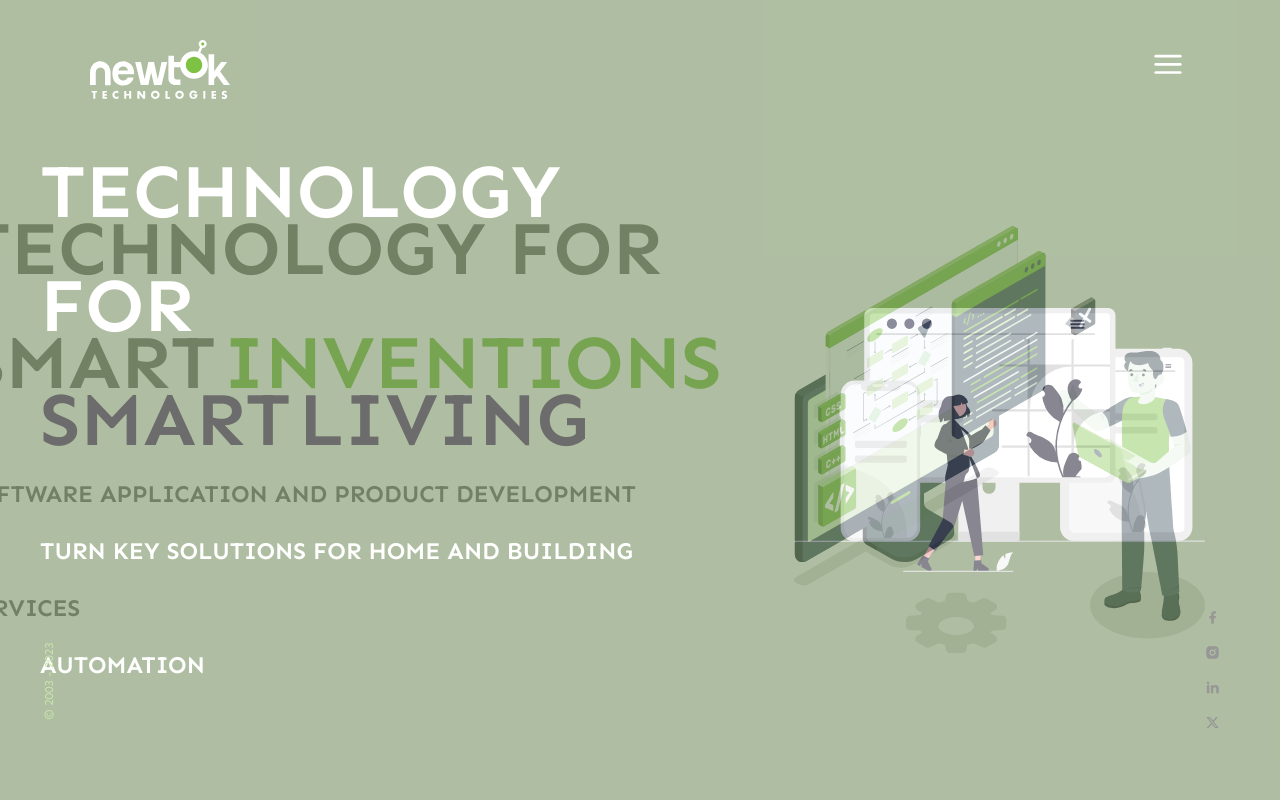
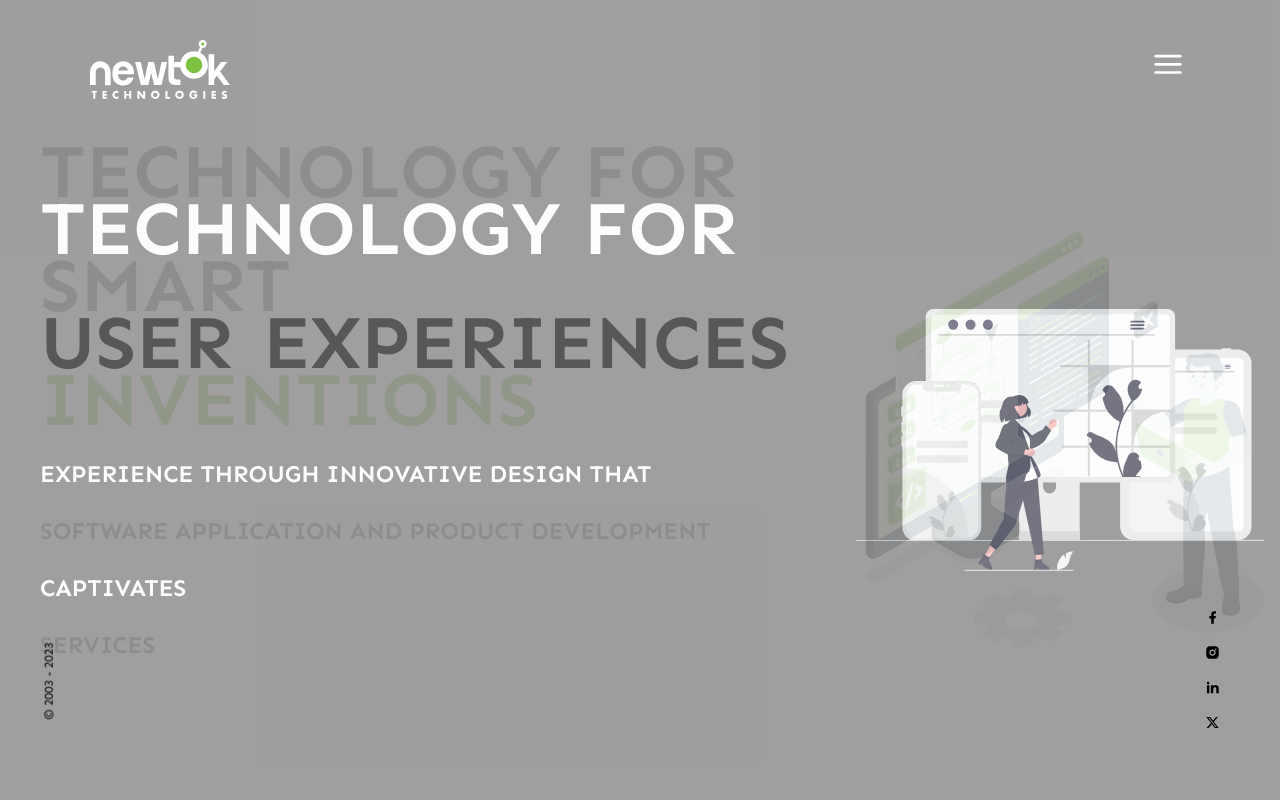
Before and after one commit to NewTokTech/NewTok, a Next.js app: page / in a window 1280 px wide. Shown: the top 800 px of the page. Built offline with nearby package versions, Linux system fonts and the light colour scheme.

Commit message:
midlaj: bugs fixing

```diff
--- /dev/null
+++ b/src/app/_document.tsx
@@ -0,0 +1,24 @@
+"use client";
+
+import Script from "next/script";
+import React from "react";
+
+const Document = () => {
+  return (
+    <>
+      <Script id="chat-bot" type="text/javascript">
+        {`var Tawk_API=Tawk_API||{}, Tawk_LoadStart=new Date();
+(function(){
+var s1=document.createElement("script"),s0=document.getElementsByTagName("script")[0];
+s1.async=true;
+s1.src='https://embed.tawk.to/652cdac8eb150b3fb9a1b700/1hcrjd84r';
+s1.charset='UTF-8';
+s1.setAttribute('crossorigin','*');
+s0.parentNode.insertBefore(s1,s0);
+})();`}
+      </Script>
+    </>
+  );
+};
+
+export default Document;
--- a/src/app/globals.css
+++ b/src/app/globals.css
@@ -1,6 +1,58 @@
 @tailwind base;
 @tailwind components;
 @tailwind utilities;
+
+.spinner {
+  position: relative;
+  width: 33.6px;
+  height: 33.6px;
+  perspective: 67.2px;
+}
+
+.spinner div {
+  width: 100%;
+  height: 100%;
+  background: #000000;
+  position: absolute;
+  left: 50%;
+  transform-origin: left;
+  animation: spinner-16s03x 2.8s infinite;
+}
+
+.spinner div:nth-child(1) {
+  animation-delay: 0.21s;
+}
+
+.spinner div:nth-child(2) {
+  animation-delay: 0.42s;
+}
+
+.spinner div:nth-child(3) {
+  animation-delay: 0.63s;
+}
+
+.spinner div:nth-child(4) {
+  animation-delay: 0.84s;
+}
+
+.spinner div:nth-child(5) {
+  animation-delay: 1.0499999999999998s;
+}
+
+@keyframes spinner-16s03x {
+  0% {
+     transform: rotateY(0deg);
+  }
+
+  50%, 80% {
+     transform: rotateY(-180deg);
+  }
+
+  90%, 100% {
+     opacity: 0;
+     transform: rotateY(-180deg);
+  }
+}
 
 
 * {
--- a/src/app/layout.tsx
+++ b/src/app/layout.tsx
@@ -1,41 +1,40 @@
 import Navbar from "@/components/navbar/Navbar";
 import "./globals.css";
 import type { Metadata } from "next";
-import Footer from "@/components/footer/Footer";
-import { Sen } from 'next/font/google'
+import { Sen } from "next/font/google";
 import FooterTest from "@/components/footer/FooterTest";
-
+import Document from "./_document";
 
 export const metadata: Metadata = {
   title: "Newtok Technologies",
   description: "Technology for smart Inventions",
   icons: {
-    icon: ['/favicon/favicon.svg'],
-    apple: ['/favicon/apple-touch-icon.png?v=4'],
-    shortcut: ['/favicon/apple-touch-icon.png']
+    icon: ["/favicon/favicon.svg"],
+    apple: ["/favicon/apple-touch-icon.png?v=4"],
+    shortcut: ["/favicon/apple-touch-icon.png"],
   },
-  manifest: '/favicon/site.webmanifest'
+  manifest: "/favicon/site.webmanifest",
 };
 
 const sen = Sen({
-  subsets: ['latin'],
-  display: 'swap',
-})
+  subsets: ["latin"],
+  display: "swap",
+});
 
 export default function RootLayout({
   children,
 }: {
   children: React.ReactNode;
 }) {
-
   return (
     <html lang="en">
-      <head>
-      </head>
-      <body className={ sen.className + " bg-backgound "}>
-        <Navbar />
-        {children}
-        <FooterTest />
+      <head></head>
+      <body className={sen.className + " bg-backgound relative"}>
+          <Navbar />
+          {children}
+          <FooterTest />
+
+          <Document />
       </body>
     </html>
   );
--- a/src/components/banner/Banner.tsx
+++ b/src/components/banner/Banner.tsx
@@ -15,24 +15,24 @@ const Baneer = () => {
   const [activeIndex, setActiveIndex] = useState(0);
 
   const images = [
-
     {
-      img: '/svg/undraw_web_devices_re_m8sc.svg',
+      img: "/svg/undraw_web_devices_re_m8sc.svg",
       color: "bg-primary",
       textOne: "TECHNOLOGY FOR ",
-      textTwo: "SMART",
-      textThree: "LIVING",
-      textP: "TURN KEY SOLUTIONS FOR HOME AND BUILDING AUTOMATION",
+      textTwo: "ENTERPRISE ",
+      textThree: "SOLUTIONS",
+      textP: "BUSINESS PROCESS AUTOMATION AND SOLUTIONS",
       textColor: "text-white",
       textColorOne: "text-dark",
       textColorTwo: "text-dark",
       copyright_social: "text-white",
     },
+
     {
-      img: '/svg/Group 239.svg',
+      img: "/svg/Group 239.svg",
       color: "bg-white",
       textOne: "TECHNOLOGY FOR ",
-      textTwo: "SMART",
+      textTwo: "SMART ",
       textThree: "INVENTIONS",
       textP: "SOFTWARE APPLICATION AND PRODUCT DEVELOPMENT SERVICES",
       textColor: " text-secondary",
@@ -40,13 +40,14 @@ const Baneer = () => {
       textColorTwo: "text-primary",
       copyright_social: "text-primary",
     },
+
     {
-      img: '/svg/undraw_web_devices_re_m8sc.svg',
+      img: "/svg/undraw_web_devices_re_m8sc.svg",
       color: "bg-secondary",
-      textOne: "TECHNOLOGY FOR ",
-      textTwo: "SMART",
-      textThree: "LIVING",
-      textP: "TURN KEY SOLUTIONS FOR HOME AND BUILDING AUTOMATION",
+      textOne: "TECHNOLOGY FOR",
+      textTwo: "USER ",
+      textThree: "EXPERIENCES",
+      textP: "EXPERIENCE THROUGH INNOVATIVE DESIGN THAT CAPTIVATES",
       textColor: "text-white",
       textColorOne: "text-dark",
       textColorTwo: "text-dark",
@@ -54,98 +55,51 @@ const Baneer = () => {
     },
   ];
 
-
-  const nextSlide = () => {
-    setActiveIndex((prevIndex) =>
-      prevIndex === images.length - 1 ? 0 : prevIndex + 1
-    );
-  };
-
   useEffect(() => {
-    const slideInterval = setInterval(nextSlide, 3000);
+    const slideInterval = setInterval(() => {
+      setActiveIndex((prevIndex) =>
+        prevIndex === images.length - 1 ? 0 : prevIndex + 1
+      );
+    }, 3000);
 
     return () => {
       clearInterval(slideInterval);
     };
   }, []);
 
-
   return (
     <div className="relative w-full h-screen banner">
-      {/* Carousel wrapper */}
       <div className="relative h-screen overflow-hidden">
         {images.map((data, index) => (
           <div
             key={index}
-            className={`${data.color
-              } absolute w-full h-screen transform transition-all ease-in-out duration-1000 ${index === activeIndex ? "opacity-0" : "opacity-100"
-              }`}
+            className={`${
+              data.color
+            } absolute w-full h-screen transform transition-all ease-in-out duration-1000 ${
+              index === activeIndex ? "opacity-100" : "opacity-0"
+            }`}
           >
-            <div className=" grid-cols-1 md:grid-cols-2 lg:grid-cols-5 gap-4 grid h-screen ">
+            <div className=" flex justify-between h-screen ">
               <div className="col-span-3 p-10 lg:flex lg:justify-end lg:items-center hidden">
                 <h1 className="text-dark xl:text-[76px] lg:text-[50px] font-semibold text">
                   <span className={`${data.textColor} mt-0`}>
-                    {data.textOne}{" "}
+                    {data.textOne}
                   </span>
                   <br />
                   <span className={`${data.textColorOne} mt-0`}>
                     {data.textTwo}
                   </span>
-                  <span className="mr-2">{/* Add space here */}</span>
+                  <span className="mr-2"></span>
                   <span className={`${data.textColorTwo} mt-0 `}>
                     {data.textThree}
                   </span>
                   <br />
                   <span className={`${data.textColor} mt-0 lg:text-[24px]`}>
-                    {" "}
                     {data.textP}
-                  </span>{" "}
+                  </span>
                 </h1>
               </div>
-              <div className={`copyright`}>
-                <h1 className={`${data.copyright_social}`}> © 2003 - 2023</h1>
 
-              </div>
-              <ul className="social">
-                <li >
-                  <a
-                    href="https://www.facebook.com/newtoksoft/"
-                    className="facebook"
-                    target="_blank"
-
-                  >
-                    <RiFacebookFill />
-                  </a>
-                </li>
-                <li>
-                  <a
-                    href="https://instagram.com/newtoktech"
-                    className="instagram"
-                    target="_blank"
-                  >
-                    <RiInstagramFill />
-                  </a>
-                </li>
-                <li>
-                  <a
-                    href="https://www.linkedin.com/company/newtok-technologies-pvt-ltd-india/"
-                    className="linkedin"
-                    target="_blank"
-                  >
-                    <RiLinkedinFill />
-                  </a>
-                </li>
-
-                <li>
-                  <a
-                    href="https://x.com/"
-                    className="twitter"
-                    target="_blank"
-                  >
-                    <RiTwitterXFill />
-                  </a>
-                </li>
-              </ul>
               <div
                 className={`col-span-2 p-4 h-screen lg:mt-10 mt-0 flex justify-start items-center`}
               >
@@ -179,12 +133,50 @@ const Baneer = () => {
                     </span>{" "}
                   </h1>
                 </div>
-
               </div>
             </div>
           </div>
         ))}
       </div>
+
+      <div className={`copyright`}>
+        <h1> © 2003 - 2023</h1>
+      </div>
+      <ul className="social text-white">
+        <li>
+          <a
+            href="https://www.facebook.com/newtoksoft/"
+            className="facebook"
+            target="_blank"
+          >
+            <RiFacebookFill />
+          </a>
+        </li>
+        <li>
+          <a
+            href="https://instagram.com/newtoktech"
+            className="instagram"
+            target="_blank"
+          >
+            <RiInstagramFill />
+          </a>
+        </li>
+        <li>
+          <a
+            href="https://www.linkedin.com/company/newtok-technologies-pvt-ltd-india/"
+            className="linkedin"
+            target="_blank"
+          >
+            <RiLinkedinFill />
+          </a>
+        </li>
+
+        <li>
+          <a href="https://x.com/" className="twitter" target="_blank">
+            <RiTwitterXFill />
+          </a>
+        </li>
+      </ul>
     </div>
   );
 };
--- a/src/components/banner/banner.css
+++ b/src/components/banner/banner.css
@@ -1,167 +1,120 @@
 
-.go-to-top {
-    font-size: 10px;
-    position: absolute;
-    left: calc(7% - 50px);
-    bottom: 59px;
-    transform: rotate(-90deg);
+
+.social li {
+  display: block;
+  margin: 20px 0px;
+}
+.social li a {
+  display: block;
+  font-size: 15px;
+  color: #000;
+  cursor: pointer;
   -webkit-transition: all 0.3s cubic-bezier(0.1, 0.1, 0.25, 0.9);
   transition: all 0.3s cubic-bezier(0.1, 0.1, 0.25, 0.9);
-    color: #e9e9e9;
-    letter-spacing: 6px;
-    opacity: 0.5;
 }
-  .go-to-top .arrow {
-    position: absolute;
-    right: -40px;
-    width: 12px;
-    top: 0px;
-    animation: slideInDown 2s ease-in-out infinite;
+.social li a.facebook:hover {
+  color: #3b5998;
 }
-  .go-to-top .first-line {
-    width: 20px;
-    position: absolute;
-    right: -80px;
-    top: -4px;
-    transform: rotate(0deg);
-    animation: slideInUp 2s ease-in-out infinite;
+.social li a.instagram:hover {
+  color: #d82c7d;
 }
-  .go-to-top .second-line {
-    width: 20px;
-    position: absolute;
-    right: -35px;
-    top: -4px;
-    transform: rotate(0deg);
-    animation: slideInDown 2s ease-in-out infinite;
+.social li a.pinterest:hover {
+  color: #e60023;
 }
-  .go-to-top::before {
-    width: 13px;
-    height: 21px;
-    background: url(/public/images/scroll-top.png) no-repeat center;
+.social li a.linkedin:hover {
+  color: #0077b5;
+}
+
+.social li a.twitter:hover {
+  color: #ffffff;
+}
+.social li a:hover {
+  -webkit-transition: all 0.3s cubic-bezier(0.1, 0.1, 0.25, 0.9);
+  transition: all 0.3s cubic-bezier(0.1, 0.1, 0.25, 0.9);
+}
+.social li a:hover i {
+  -webkit-transition: all 0.3s cubic-bezier(0.1, 0.1, 0.25, 0.9);
+  transition: all 0.3s cubic-bezier(0.1, 0.1, 0.25, 0.9);
+}
+.social li a.facebook:hover,
+.social li a.facebook:active,
+.social li a.facebook:focus {
+  color: #3b5998;
+}
+.social li a.twitter:hover,
+.social li a.g-plus:active,
+.social li a.g-plus:focus {
+  transition: 0.1s;
+  color: #ffffff;
+}
+.social li a.instagram:hover,
+.social li a.instagram:active,
+.social li a.instagram:focus {
+  transition: 0.1s;
+  color: #d82c7d;
+}
+.social li a.linkedin:hover,
+.social li a.linkedin:active,
+.social li a.linkedin:focus {
+  transition: 0.1s;
+  color: #0077b5;
+  background-color: transparent;
+}
+
+.social.side {
+  position: fixed;
+  left: 0px;
+  top: calc(50% - 34px);
+  z-index: 999;
+}
+.social.side li {
+  display: block;
+  margin: 0px;
+}
+.social.side li a {
+  background: #e21c3b;
+  color: #ffffff;
+  width: 34px;
+  height: 34px;
+  display: flex;
+  align-items: center;
+  justify-content: center;
+}
+.social.side li a.facebook {
+  border-radius: 0px 7px 0px 0px;
+  overflow: hidden;
+}
+.social.side li a.facebook:hover {
+  background: #3b5998;
+  color: #ffffff;
+}
+.social.side li a.instagram {
+  position: relative;
+  border-radius: 0px 0px 7px 0px;
+  overflow: hidden;
+}
+.social.side li a.instagram::after {
+  content: "";
   display: block;
   position: absolute;
-    right: -40px;
-    transform: rotate(90deg);
+  left: 0px;
+  top: 0px;
+  width: 100%;
+  height: 100%;
+  background: linear-gradient(45deg, #ff9341, #fc2e7d, #a23cad);
+  opacity: 0;
+  transition: all 0.3s cubic-bezier(0.32, 0.1, 0.3, 1);
+  z-index: 0;
 }
-  @keyframes slideInUp {
-    0% {
-      -webkit-transform: translateX(10px);
-      -ms-transform: translateX(10px);
-      transform: translateX(10px);
+.social.side li a.instagram i {
+  position: relative;
+  z-index: 1;
 }
-    50% {
-      -webkit-transform: translateY(0);
-      -ms-transform: translateY(0);
-      transform: translateY(0);
+.social.side li a.instagram:hover {
+  color: #ffffff;
 }
-    100% {
-      -webkit-transform: translateX(10px);
-      -ms-transform: translateX(10px);
-      transform: translateX(10px);
-    }
-  }
-  @keyframes slideInDown {
-    0% {
-      -webkit-transform: translateX(-10px);
-      -ms-transform: translateX(-10px);
-      transform: translateX(-10px);
-    }
-    50% {
-      -webkit-transform: translateY(0);
-      -ms-transform: translateY(0);
-      transform: translateY(0);
-    }
-    100% {
-      -webkit-transform: translateX(-10px);
-      -ms-transform: translateX(-10px);
-      transform: translateX(-10px);
-    }
-  }
-  @keyframes rotateInDownLeft {
-    0% {
-      -webkit-transform-origin: left bottom;
-      -ms-transform-origin: left bottom;
-      transform-origin: left bottom;
-      -webkit-transform: rotate(-90deg);
-      -ms-transform: rotate(-90deg);
-      transform: rotate(-90deg);
-      opacity: 0;
-    }
-    100% {
-      -webkit-transform-origin: left bottom;
-      -ms-transform-origin: left bottom;
-      transform-origin: left bottom;
-      -webkit-transform: rotate(0);
-      -ms-transform: rotate(0);
-      transform: rotate(0);
+.social.side li a.instagram:hover::after {
   opacity: 1;
-    }
-  }
-  @-webkit-keyframes spinAround {
-    from {
-      -webkit-transform: rotate(0deg);
-      transform: rotate(0deg);
-    }
-    to {
-      -webkit-transform: rotate(359deg);
-      transform: rotate(359deg);
-    }
-  }
-  @keyframes spinAround {
-    from {
-      -webkit-transform: rotate(0deg);
-      transform: rotate(0deg);
-    }
-    to {
-      -webkit-transform: rotate(359deg);
-      transform: rotate(359deg);
-    }
-  }
-  @keyframes bounceRight {
-    0%,
-    20%,
-    50%,
-    80%,
-    100% {
-      -webkit-transform: translateX(0);
-      -ms-transform: translateX(0);
-      transform: translateX(0);
-    }
-    40% {
-      -webkit-transform: translateX(-10px);
-      -ms-transform: translateX(-10px);
-      transform: translateX(-10px);
-    }
-    60% {
-      -webkit-transform: translateX(-5px);
-      -ms-transform: translateX(-5px);
-      transform: translateX(-5px);
-    }
-  }
-  @keyframes animeMatrix {
-    0% {
-      transform: matrix(1, 0, 0, 1, 0, 0);
-    }
-    50% {
-      transform: matrix(0.99, 0, 0, 1, 5, -10);
-    }
-    100% {
-      transform: matrix(1, 0, 0, 1, 0, 0);
-    }
-  }
-  @keyframes float {
-    0% {
-      box-shadow: 0 5px 15px 0px rgba(0, 0, 0, 0.6);
-      transform: translatey(0px);
-    }
-    50% {
-      box-shadow: 0 25px 15px 0px rgba(0, 0, 0, 0.2);
-      transform: translatey(-20px);
-    }
-    100% {
-      box-shadow: 0 5px 15px 0px rgba(0, 0, 0, 0.6);
-      transform: translatey(0px);
-    }
 }
 
   .banner .copyright {
@@ -171,4 +124,5 @@
     bottom: 110px;
     left: 10px;
     font-size: 12px;
+    color: #000;
   }
--- a/src/components/footer/FooterTest.tsx
+++ b/src/components/footer/FooterTest.tsx
@@ -51,8 +51,10 @@ const FooterTest = () => {
   return (
     <>
       <div className="h-screen bg-[#090b0a] flex flex-col justify-end text-white pt-10">
-        <div className="py-24 px-2 xl:px-24 border-b-[1px] border-[#171919] lg:w-4/5 lg:mx-auto">
-          <div className="p-16"></div>
+        <div className="py-24 px-2 xl:px-24 border-b-[1px] border-[#171919] lg:mx-auto">
+          <div className="p-16">
+
+          </div>
 
           <div className="flex justify-between align-baseline gap-36">
             <div className="flex flex-col justify-between gap-3 mx-auto ">
--- a/src/components/footer/footer.css
+++ b/src/components/footer/footer.css
@@ -255,7 +255,7 @@ footer .col-container {
 }
 
 .social li a.twitter:hover {
-  color: #010101;
+  color: #ffffff;
 }
 .social li a:hover {
   -webkit-transition: all 0.3s cubic-bezier(0.1, 0.1, 0.25, 0.9);
@@ -274,7 +274,7 @@ footer .col-container {
 .social li a.g-plus:active,
 .social li a.g-plus:focus {
   transition: 0.1s;
-  color: #000000;
+  color: #ffffff;
 }
 .social li a.instagram:hover,
 .social li a.instagram:active,
--- a/src/components/navbar/Navbar.tsx
+++ b/src/components/navbar/Navbar.tsx
@@ -12,6 +12,7 @@ import {
   RiInstagramFill,
   RiLinkedinFill,
 } from "react-icons/ri";
+import { AiOutlineCaretDown, AiOutlineCaretUp } from 'react-icons/ai'
 
 const Navbar = () => {
   const [isOpen, setIsOpen] = useState(false);
```
Also changed, not shown: src/app/Loading.tsx (added, +7 -0 lines), src/app/about/Loading.tsx (added, +7 -0 lines), src/components/services/services.tsx (+5 -5 lines). Lines whose indentation alone changed are shown as unchanged.
